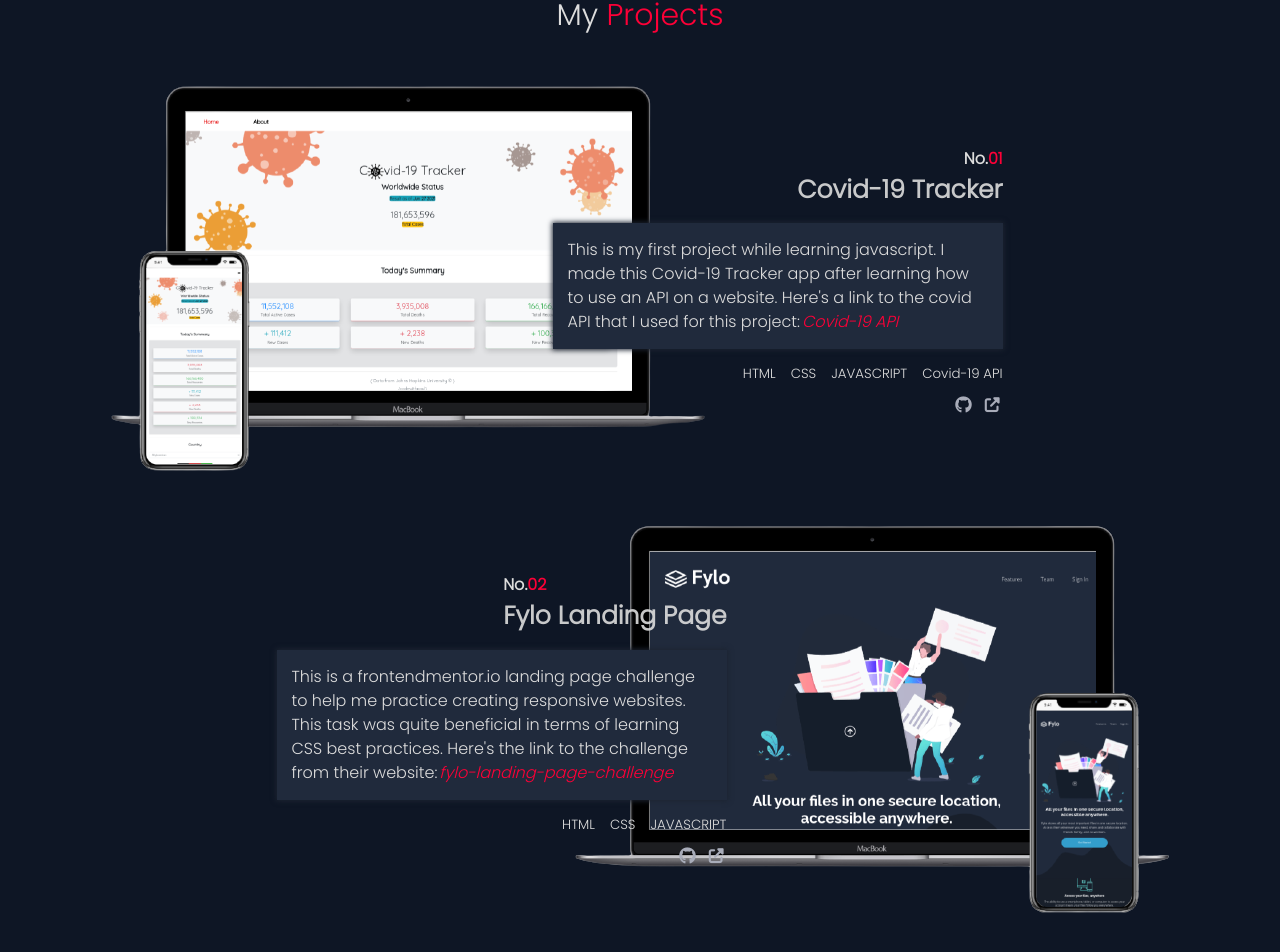
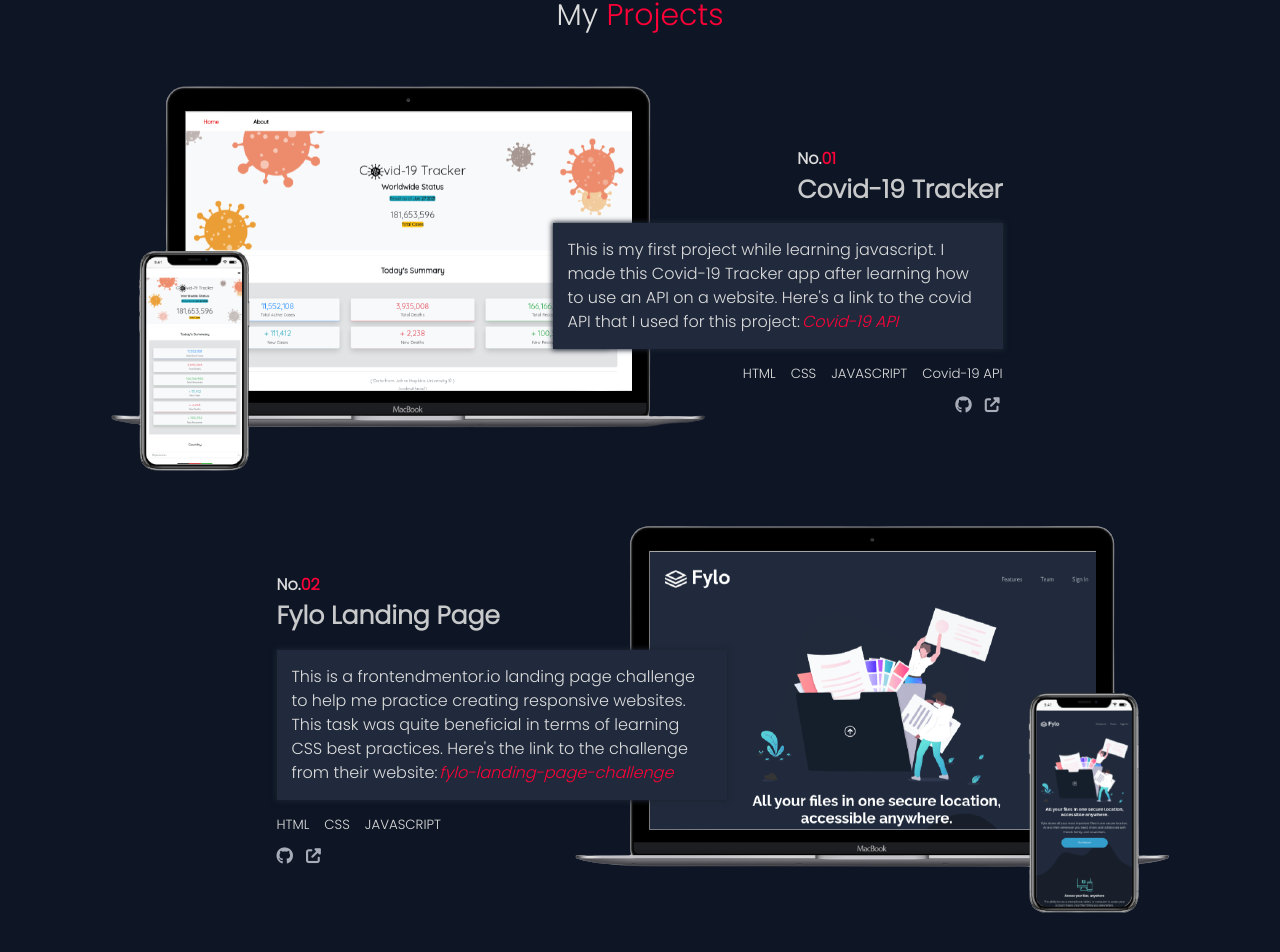
Before and after one commit to PaulPintang/Portfolio, a React (Create React App) app: page / in a window 1280 px wide. Shown: the part 1770-2722 px from the top of the page. Built offline with nearby package versions, Linux system fonts and the light colour scheme.

Commit message:
style: pass props to project info component

```diff
--- a/src/components/Projects/Projects.styled.js
+++ b/src/components/Projects/Projects.styled.js
@@ -27,16 +27,17 @@ export const ProjectContainer = styled(Flex)`
 `;
 export const ProjectInfo = styled.div`
   display: flex;
-  align-items: flex-end;
+  align-items: ${({ right, left }) =>
+    right ? "flex-end" : left ? "flex-start" : ""};
   flex-direction: column;
   position: relative;
   /* right: 180px; */
-  right:  ${({ right, left }) => (right ? "180px" : left ? "-180px" : "")}};
+  right: ${({ right, left }) => (right ? "180px" : left ? "-180px" : "")};
   padding: 50px 0;
-    h3 {
-      font-size: 25px;
-      font-weight: bold;
-    }
+  h3 {
+    font-size: 25px;
+    font-weight: bold;
+  }
 `;
 export const Description = styled.div`
   width: 450px;
--- a/src/components/Projects/index.jsx
+++ b/src/components/Projects/index.jsx
@@ -36,12 +36,12 @@ const Projects = () => {
             </a>
           </div>
           <ProjectInfo right>
-            <Right>
+            <div>
               <h4>
                 No.<Span>01</Span>
               </h4>
               <h3>Covid-19 Tracker</h3>
-            </Right>
+            </div>
 
             <Description>
               <p>
@@ -87,12 +87,12 @@ const Projects = () => {
 
         <ProjectContainer className="rev eal">
           <ProjectInfo left>
-            <Left>
+            <div>
               <h4>
                 No.<Span>02</Span>
               </h4>
               <h3>Fylo Landing Page</h3>
-            </Left>
+            </div>
 
             <Description>
               <p>
--- a/src/components/styles/Reusable.styled.js
+++ b/src/components/styles/Reusable.styled.js
@@ -19,8 +19,9 @@ export const Left = styled.div`
 export const Flex = styled.div`
   display: flex;
   height: 100%;
-  justify-content: ${({ right, left }) =>
-    right ? "flex-end" : left ? "flex-start" : "space-between"}};
+  /* justify-content: ${({ right }) => (right ? "flex-end" : "space-between")}};
+  justify-content: ${({ left }) => (left ? "flex-start" : "space-between")}}; */
+  justify-content: center;
   align-items: center;
   gap: 15px;
 `;
```
